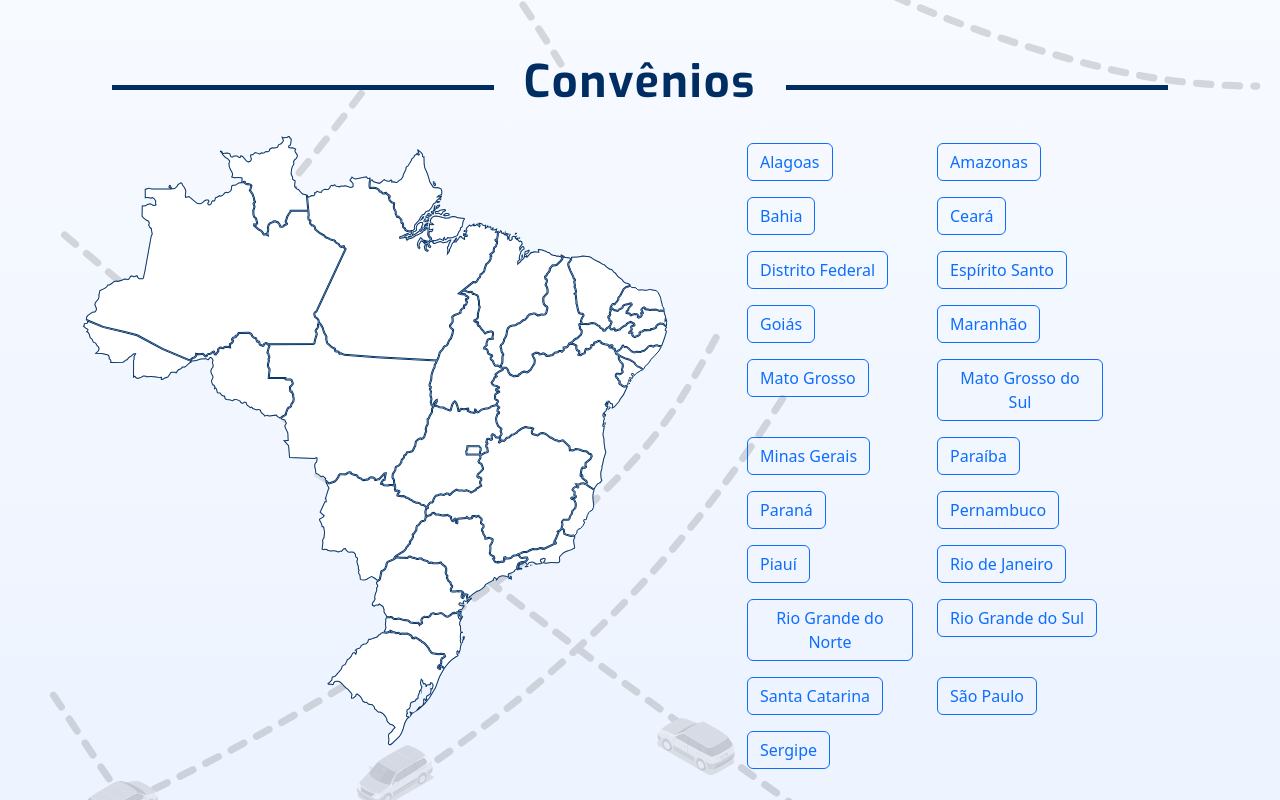
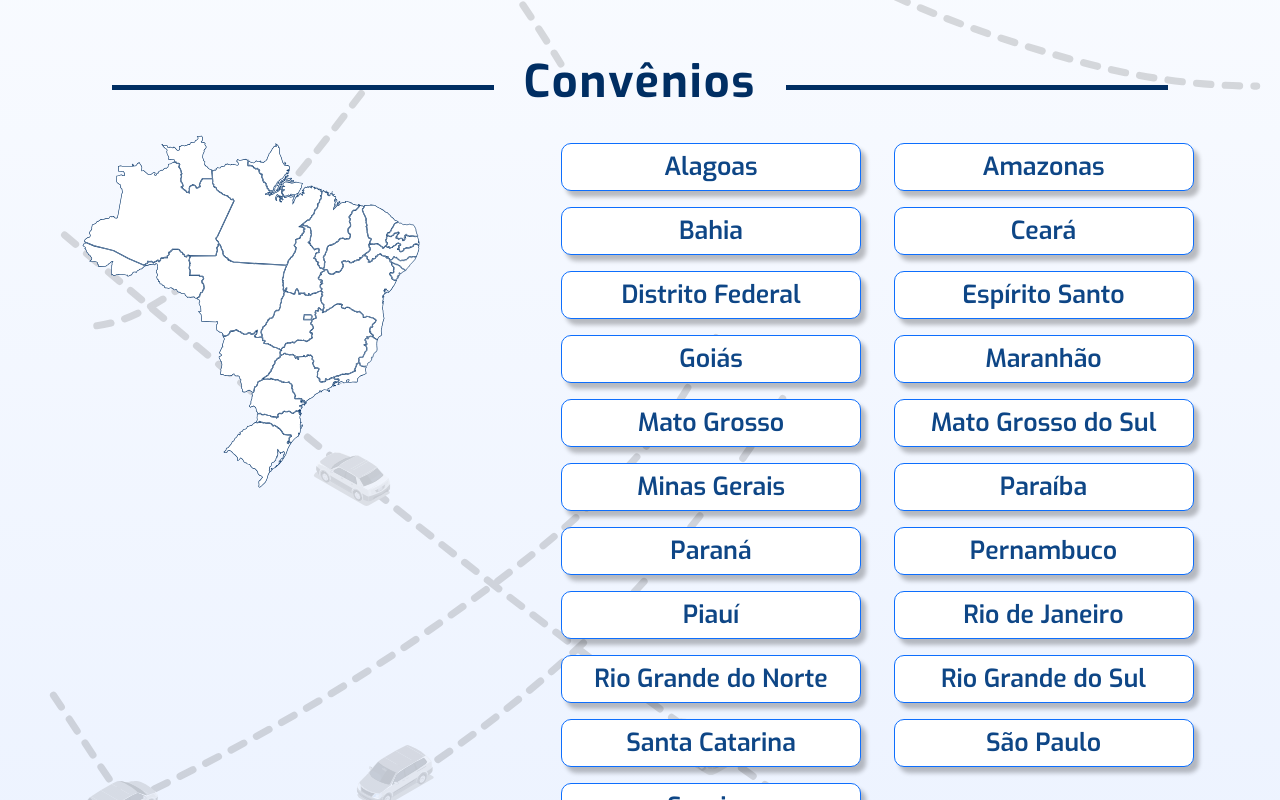
Before and after one commit to AngeloVitor/servi-taxi_api, a React (Vite) app in the folder servi-taxi_api/: page / in a window 1280 px wide. Shown: the part 4200-5000 px from the top of the page. Built offline with nearby package versions, Linux system fonts and the light colour scheme.

Commit message:
new modal

```diff
--- a/servi-taxi_api/src/component/ConvenioComponent.jsx
+++ b/servi-taxi_api/src/component/ConvenioComponent.jsx
@@ -25,34 +25,45 @@ import {
   Sergipe,
 } from '../assets/index';
 import 'bootstrap/dist/css/bootstrap.min.css';
-import { Container, Row, Col, Button } from 'react-bootstrap';
+import { Container, Row, Col, Button, Modal } from 'react-bootstrap';
 
 export const ConvenioComponent = () => {
   const [selectedImage, setSelectedImage] = useState(brazilAll);
+  const [showModal, setShowModal] = useState(false);
+  const [selectedState, setSelectedState] = useState(null);
 
   const states = [
-    { name: 'Alagoas', image: Alagoas },
-    { name: 'Amazonas', image: Amazonas },
-    { name: 'Bahia', image: Bahia },
-    { name: 'Ceará', image: Ceara },
-    { name: 'Distrito Federal', image: DistritoFederal },
-    { name: 'Espírito Santo', image: EspiritoSanto },
-    { name: 'Goiás', image: Goias },
-    { name: 'Maranhão', image: Maranhao },
-    { name: 'Mato Grosso', image: MatoGrosso },
-    { name: 'Mato Grosso do Sul', image: MatoGrossoSul },
-    { name: 'Minas Gerais', image: MinasGerais },
-    { name: 'Paraíba', image: Paraiba },
-    { name: 'Paraná', image: Parana },
-    { name: 'Pernambuco', image: Pernambuco },
-    { name: 'Piauí', image: Piaui },
-    { name: 'Rio de Janeiro', image: RiodeJenairo },
-    { name: 'Rio Grande do Norte', image: RioGrandedoNorte },
-    { name: 'Rio Grande do Sul', image: RioGrandedoSul },
-    { name: 'Santa Catarina', image: SantaCatarina },
-    { name: 'São Paulo', image: SaoPaulo },
-    { name: 'Sergipe', image: Sergipe },
+    { name: 'Alagoas', image: Alagoas, info: ['Informações sobre Alagoas', 'Informações sobre Alagoas', 'Informações sobre Alagoas'] },
+    { name: 'Amazonas', image: Amazonas, info: 'Informações sobre Amazonas' },
+    { name: 'Bahia', image: Bahia, info: 'Informações sobre Bahia' },
+    { name: 'Ceará', image: Ceara, info: 'Informações sobre Ceará' },
+    { name: 'Distrito Federal', image: DistritoFederal, info: 'Informações sobre Distrito Federal' },
+    { name: 'Espírito Santo', image: EspiritoSanto, info: 'Informações sobre Espírito Santo' },
+    { name: 'Goiás', image: Goias, info: 'Informações sobre Goiás' },
+    { name: 'Maranhão', image: Maranhao, info: 'Informações sobre Maranhão' },
+    { name: 'Mato Grosso', image: MatoGrosso, info: 'Informações sobre Mato Grosso' },
+    { name: 'Mato Grosso do Sul', image: MatoGrossoSul, info: 'Informações sobre Mato Grosso do Sul' },
+    { name: 'Minas Gerais', image: MinasGerais, info: 'Informações sobre Minas Gerais' },
+    { name: 'Paraíba', image: Paraiba, info: 'Informações sobre Paraíba' },
+    { name: 'Paraná', image: Parana, info: 'Informações sobre Paraná' },
+    { name: 'Pernambuco', image: Pernambuco, info: 'Informações sobre Pernambuco' },
+    { name: 'Piauí', image: Piaui, info: 'Informações sobre Piauí' },
+    { name: 'Rio de Janeiro', image: RiodeJenairo, info: 'Informações sobre Rio de Janeiro' },
+    { name: 'Rio Grande do Norte', image: RioGrandedoNorte, info: 'Informações sobre Rio Grande do Norte' },
+    { name: 'Rio Grande do Sul', image: RioGrandedoSul, info: 'Informações sobre Rio Grande do Sul' },
+    { name: 'Santa Catarina', image: SantaCatarina, info: 'Informações sobre Santa Catarina' },
+    { name: 'São Paulo', image: SaoPaulo, info: 'Informações sobre São Paulo' },
+    { name: 'Sergipe', image: Sergipe, info: 'Informações sobre Sergipe' },
   ];
+
+  const handleShowModal = (state) => {
+    setSelectedState(state);
+    setShowModal(true);
+  };
+
+  const handleCloseModal = () => {
+    setShowModal(false);
+  };
 
   return (
     <Container className="margin-bottom-component">
@@ -60,16 +71,17 @@ export const ConvenioComponent = () => {
         <h2 className="service-tittle">Convênios</h2>
       </div>
       <Row>
+        <Col md={5} className="z-1">
+          <img src={selectedImage} alt="Mapa do Brasil" className='w-75'/>
+        </Col>
         <Col md={7} className="z-1">
-          <img src={selectedImage} alt="Mapa do Brasil" />
-        </Col>
-        <Col md={4} className="z-1">
           <Row>
             {states.map((state) => (
               <Col xs={6} key={state.name}>
                 <Button
                   onMouseEnter={() => setSelectedImage(state.image)}
-                  className="my-2 "
+                  onClick={() => handleShowModal(state)}
+                  className="my-2 mx-1 text-button-map"
                   variant="outline-primary"
                   block
                 >
@@ -80,6 +92,20 @@ export const ConvenioComponent = () => {
           </Row>
         </Col>
       </Row>
+
+      <Modal show={showModal} onHide={handleCloseModal}>
+        <Modal.Header closeButton>
+          <Modal.Title>{selectedState?.name}</Modal.Title>
+        </Modal.Header>
+        <Modal.Body>
+          {selectedState?.info}
+        </Modal.Body>
+        <Modal.Footer>
+          <Button variant="secondary" onClick={handleCloseModal}>
+            Fechar
+          </Button>
+        </Modal.Footer>
+      </Modal>
     </Container>
   );
 };
--- a/servi-taxi_api/src/styles/style.css
+++ b/servi-taxi_api/src/styles/style.css
@@ -336,5 +336,28 @@
 }
 
 .text-button-map{
+  /* Component 1 */
 
+/* Auto layout */
+display: flex;
+flex-direction: row;
+justify-content: center;
+align-items: center;
+padding: 15px;
+gap: 10px;
+width: 300px;
+height: 48px;
+background: #FFFFFF;
+box-shadow: 5px 6px 4px rgba(0, 0, 0, 0.25);
+border-radius: 10px;
+flex: none;
+order: 0;
+align-self: stretch;
+flex-grow: 0;
+font-family: 'Exo';
+font-style: normal;
+font-weight: 600;
+font-size: 25px;
+line-height: 33px;
+color: #0E4686
 }
```
